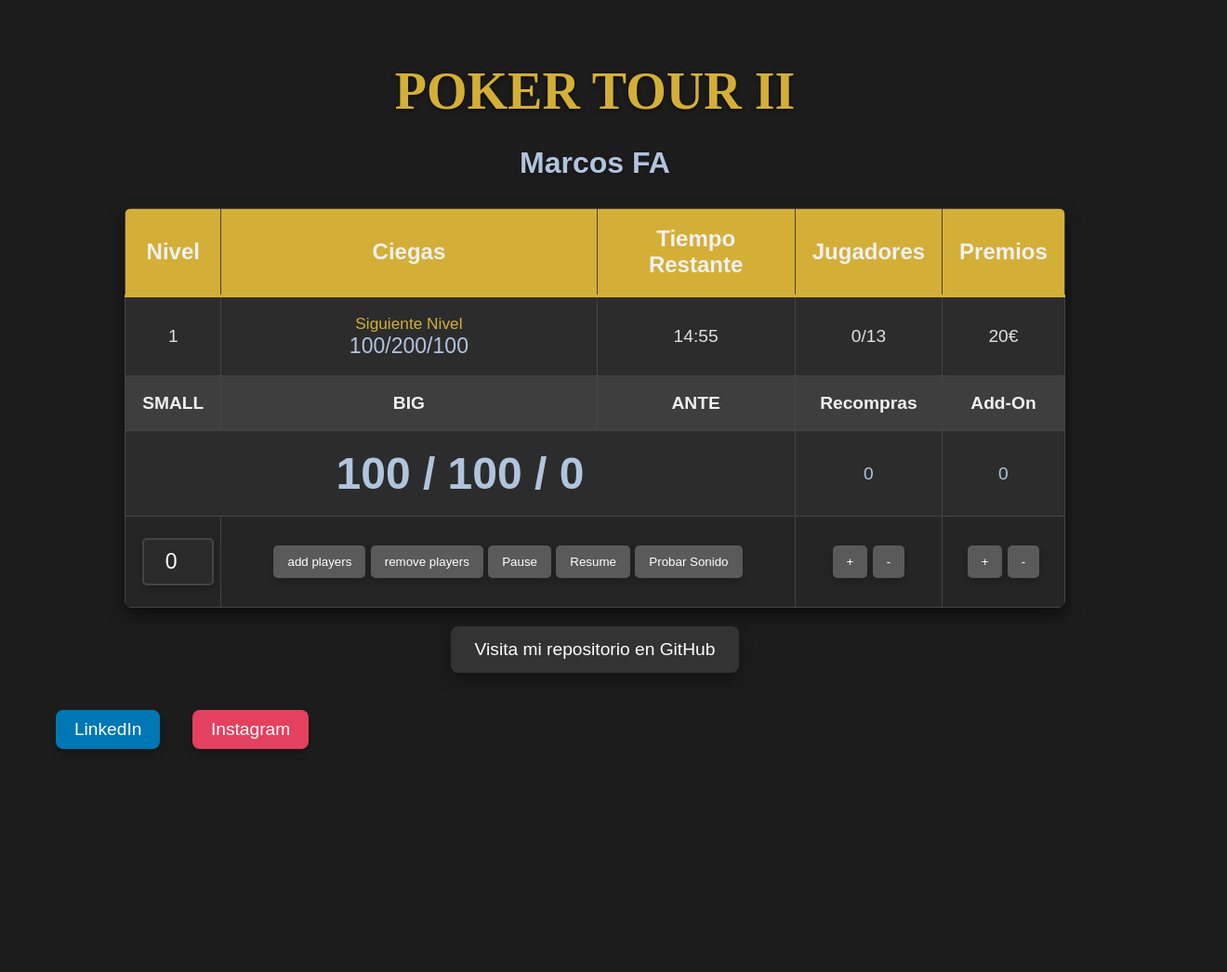
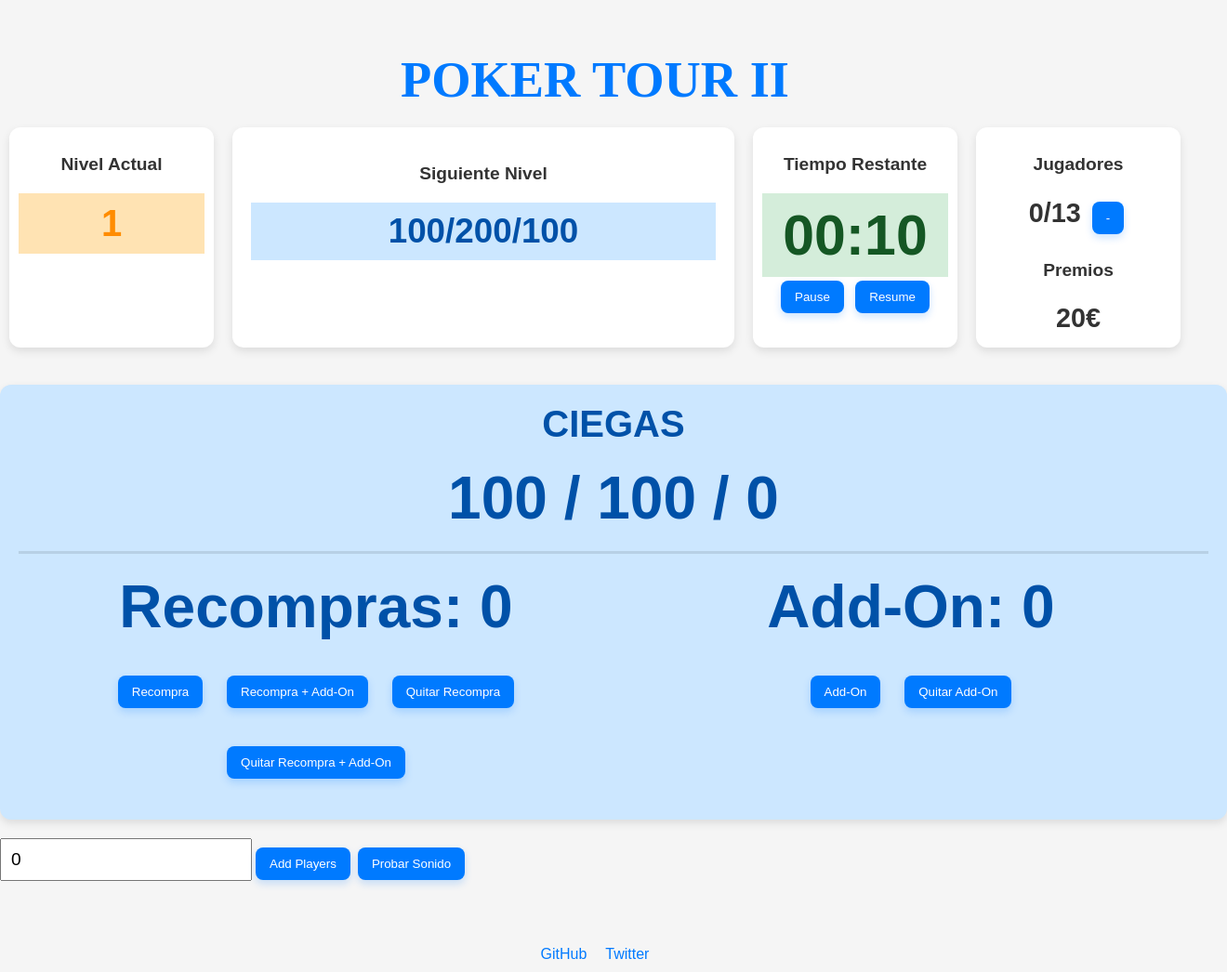
Before and after one commit to marcosfa00/Poker_tour_II, a plain HTML site: page index.html in a window 1280 px wide. Shown: the whole page at 93% size, 1320 px wide, since content can reach past the window. Before the commit the page ends 820 px from the top, so only its background shows below. Drawn offline with nearby package versions, Linux system fonts and the light colour scheme.

Commit message:
Version 2

```diff
--- a/app.js
+++ b/app.js
@@ -40,7 +40,7 @@ new Vue({
             { nivel: 35, small: 200000, big: 400000, ante: 400000 },
             { nivel: 36, small: 250000, big: 500000, ante: 500000 }
         ],
-        tiempoRestante: 15 * 60, // Almacena el tiempo en segundos
+        tiempoRestante: 15 , // Almacena el tiempo en segundos
         smallBlind: 100,
         bigBlind: 100,
         ante: 0, // Inicialmente es igual al valor del big
@@ -82,7 +82,7 @@ new Vue({
         this.smallBlind = this.ciegas[this.nivel - 1].small;
         this.bigBlind = this.ciegas[this.nivel - 1].big;
         this.ante = this.ciegas[this.nivel - 1].ante;
-        this.tiempoRestante = 15 * 60; // Reinicia el temporizador a 15 minutos
+        this.tiempoRestante = 15 ; // Reinicia el temporizador a 15 minutos
 
         // Reproduce el sonido al cambiar de nivel
         const audio = document.getElementById('nivelAudio');
@@ -105,11 +105,25 @@ new Vue({
       this.premios +=5;
       this.jugadores += 1;
     },
+    incrementarRecompras2() {
+      this.recompras += 1;
+      this.premios +=7;
+      this.jugadores += 1;
+      this.addOns +=1;
+    },
     decrementarRecompras() {
       if (this.recompras > 0) {
         this.recompras -= 1;
         this.premios -=5;
         this.jugadores -=1;
+      }
+    },
+    decrementarRecompras2() {
+      if (this.recompras > 0 ) {
+        this.recompras -= 1;
+        this.premios -=7;
+        this.jugadores -=1;
+        this.addOns -=1;
       }
     },
     incrementarAddOn() {
--- a/index.html
+++ b/index.html
@@ -11,70 +11,79 @@
   <div id="app">
     <section>
       <h1>POKER TOUR II</h1>
-      <h2>Marcos FA</h2>
     </section>
 
-    <table>
-      <thead>
-        <tr>
-          <td class="nivel-col">Nivel</td>
-          <td class="ciegas-col">Ciegas</td>
-          <td>Tiempo Restante</td>
-          <td>Jugadores</td>
-          <td>Premios</td>
-        </tr>
-        <tr>
-          <td>{{ nivel }}</td>
-          <td>
-            <span>Siguiente Nivel</span>
+    <div class="cards-container">
+      <div class="card">
+        <h3>Nivel Actual</h3>
+        <div class="nivel-actual">{{ nivel }}</div>
+      </div>
+      <div class="card-next-level">
+        <h3>Siguiente Nivel</h3>
+        <div class="siguiente-nivel">
           <span>{{ siguienteCiegas.small }}/{{ siguienteCiegas.big }}/{{ siguienteCiegas.ante }}</span>
-          </td>
-          <td>{{ tiempoFormateado }}</td>
-          <td>{{ jugadores }}/{{ maxJugadores }}</td>
-          <td>{{ premios }}€</td>
-        </tr>
-        <tr>
-          <td>SMALL</td>
-          <td>BIG</td>
-          <td>ANTE</td>
-          <td>Recompras</td>
-          <td>Add-On</td>
-        </tr>
-        <tr>
-          <td colspan="3" class="highlight">{{ smallBlind }} / {{ bigBlind }} / {{ ante }} </td>
-          <td>{{ recompras }}</td>
-          <td>{{ addOns }}</td>
-        </tr>
-        <tr>
-          <td>
-            <input type="number" v-model.number="jugadoresInput" placeholder="Nº jugadores" class="input-players">
-          </td>
-          <td colspan="2">
-            <input type="button" value="add players" @click="addJugadores">
-            <input type="button" value="remove players" @click="removeJugadores">
+        </div>
+      </div>
+      <div class="card">
+        <h3>Tiempo Restante</h3>
+        <div class="reloj">{{ tiempoFormateado }}</div>
+        <div class="button-group">
           <input type="button" value="Pause" @click="pausarTemporizador">
           <input type="button" value="Resume" @click="reanudarTemporizador">
-            <input type="button" value="Probar Sonido" @click="probarAudio">
-          </td>
-          <td class="recompra">
-            <input type="button" value="+" @click="incrementarRecompras">
-            <input type="button" value="-" @click="decrementarRecompras">
-          </td>
-          <td class="add_on">
-            <input type="button" value="+" @click="incrementarAddOn">
-            <input type="button" value="-" @click="decrementarAddOn">
-          </td>
-        </tr>
-      </thead>
-    </table>
-    <div class="github-container">
-      <a href="https://github.com/marcosfa00/Poker_tour_II" class="github-link">Visita mi repositorio en GitHub</a>
+      </div>
+      </div>
+      <div class="card">
+        <h3>Jugadores</h3>
+        <div class="jugadores-premios">
+          <div>{{ jugadores }}/{{ maxJugadores }}
+            <input type="button" value="-" @click="removeJugadores">
+          </div>
+        </div>
+        <h3>Premios</h3>
+        <div class="jugadores-premios">
+          <div>{{ premios }}€</div>
+        </div>
+      </div>
     </div>
 
-  <div class="social-media"></div>
-    <a href="https://www.linkedin.com/in/marcosfavendano/" target="_blank" class="social-link linkedin">LinkedIn</a>
-    <a href="https://www.instagram.com/marcosfa_" target="_blank" class="social-link instagram">Instagram</a>
+    <div class="table-container">
+      <h3>CIEGAS</h3>
+      <div class="row">
+        <div class="col">{{ smallBlind }} / {{ bigBlind }} / {{ ante }}</div>
       </div>
+      <div class="row">
+        <div class="col">Recompras: {{ recompras }}
+          <div class="button-group">
+            <input type="button" value="Recompra" @click="incrementarRecompras">
+            <input type="button" value="Recompra + Add-On" @click="incrementarRecompras2">
+            <input type="button" value="Quitar Recompra" @click="decrementarRecompras">
+            <input type="button" value="Quitar Recompra + Add-On" @click="decrementarRecompras2">
+        </div>
+        </div>
+        <div class="col">Add-On: {{ addOns }}
+          <div class="button-group">
+            <input type="button" value="Add-On" @click="incrementarAddOn">
+            <input type="button" value="Quitar Add-On" @click="decrementarAddOn">
+        </div>
+        </div>
+      </div>
+    </div>
+
+    <div class="input-container">
+      <input type="number" v-model.number="jugadoresInput" placeholder="Nº jugadores" class="input-players">
+
+
+              <input type="button" value="Add Players" @click="addJugadores">
+              <input type="button" value="Probar Sonido" @click="probarAudio">
+
+      </div>
+  </div>
+    <footer>
+      <div class="social-media">
+        <a class="github-link" href="https://github.com/tu-github" target="_blank">GitHub</a>
+        <a class="social-link" href="https://twitter.com/tu-twitter" target="_blank">Twitter</a>
+      </div>
+    </footer>
   </div>
 
   <script src="app.js"></script>
--- a/style.css
+++ b/style.css
@@ -1,8 +1,8 @@
 /* Estilo general */
 body {
     font-family: 'Arial', sans-serif;
-    background-color: #1c1c1c; /* Fondo oscuro elegante */
-    color: #e0e0e0; /* Color de texto suave */
+    background-color: #f5f5f5;
+    color: #333;
     margin: 0;
     padding: 0;
     display: flex;
@@ -10,221 +10,179 @@ body {
     justify-content: flex-start;
     align-items: center;
     height: 100vh;
-    padding-top: 20px;
+    padding-top: 10px;
 }
 
 section {
-    margin-bottom: 30px;
-    text-align: center; /* Centrar el contenido de la sección */
+    margin-bottom: 10px;
+    text-align: center;
 }
 
 h1 {
-    font-family: 'Academy Engraved LET', serif; /* Usando la fuente Academy Engraved LET */
-    font-size: 3.5em; /* Aumentar el tamaño de la fuente */
-    color: #d4af37; /* Dorado más suave */
-    text-shadow: 0 2px 5px rgba(0, 0, 0, 0.5);
+    font-family: 'Academy Engraved LET', serif;
+    font-size: 3.4em;
+    color: #007aff;
+    margin-bottom: 0;
+    padding: 0;
+}
+
+h3 {
+    font-size: 1.2em;
+}
+
+/* Estilo de las tarjetas */
+.cards-container {
+    display: flex;
+    flex-wrap: wrap;
+    justify-content: center;
+    margin-bottom: 30px;
+}
+
+.card {
+    background-color: #ffffff;
+    border-radius: 12px;
+    box-shadow: 0 4px 10px rgba(0, 0, 0, 0.1);
+    margin: 10px;
+    padding: 10px;
+    width: 200px;
+    text-align: center;
+}
+
+.card-next-level {
+    align-items: center;
+    background-color: #ffffff;
+    border-radius: 12px;
+    box-shadow: 0 4px 10px rgba(0, 0, 0, 0.1);
+    margin: 10px;
+    padding: 20px;
+    width: 500px;
+    text-align: center;
+}
+
+.nivel-actual {
+    background-color: #ffe3b3;
+    color: #ff8c00;
+    font-size: 2.5em;
+    font-weight: bold;
+    padding: 10px;
+}
+
+.siguiente-nivel {
+    text-align: center;
+    align-items: center;
+    background-color: #cce7ff;
+    color: #0051a8;
+    font-size: 2.3em;
+    font-weight: bold;
+    padding: 10px;
+    width: 500px;
+    min-width: 500px;
+    overflow: hidden;
+    text-overflow: ellipsis;
+    white-space: nowrap;
+    box-sizing: border-box;
+}
+
+.reloj {
+    background-color: #d4edda;
+    color: #155724;
+    font-size: 3.8em;
+    font-weight: bolder;
+    padding: 10px;
+}
+
+.jugadores-premios {
+    font-size: 1.8em;
+    font-weight: bolder;
+    padding: 5px;
+    align-items: center;
+    text-align: center;
+}
+
+/* Estilo de la sección de ciegas y recompras */
+.table-container {
+    background-color: #cce7ff;
+    border-radius: 12px;
+    padding: 20px;
+    margin-bottom: 20px;
+    width: 100%;
+    color: #0051a8;
+    box-shadow: 0 4px 10px rgba(0, 0, 0, 0.1);
+    text-align: center;
+}
+
+.table-container h3 {
+    font-size: 2.5em;
+    text-align: center;
+   margin: 0;
+    color: #0051a8;
+    padding: 0;
+}
+
+.row {
+    display: flex;
+    justify-content: space-between;
+    padding: 15px 0;
+    border-bottom: 3px solid rgba(0, 0, 0, 0.1);
+}
+
+.col {
+    flex: 1;
+    text-align: center;
+    font-size: 4em;
+    font-weight: bold;
+    padding: 5px 0;
+}
+
+/* Elimina la línea inferior en el último row */
+.row:last-child {
+    border-bottom: none;
+}
+
+/* Estilo de los inputs y botones */
+.input-container {
+    display: flex;
+    flex-direction: row;
+    align-items: center;
+    margin-bottom: 30px;
+}
+
+.input-players {
+    padding: 10px;
+    font-size: 1.2em;
     margin-bottom: 10px;
 }
 
-h2 {
-    font-size: 2em;
-    color: #b0c4de; /* Azul suave */
-    text-shadow: 0 1px 3px rgba(0, 0, 0, 0.3);
-    margin-bottom: 30px;
-}
 
-/* Estilo de la tabla */
-table {
-    width: 85%;
-    margin: 0 auto;
-    border-collapse: collapse;
-    background-color: #2a2a2a;
-    box-shadow: 0 8px 16px rgba(0, 0, 0, 0.5);
+
+
+/* Botones */
+input[type="button"] {
+    margin: 4px;
+    padding: 10px 15px;
+    border: none;
     border-radius: 8px;
-    overflow: hidden;
-}
-
-/* Ajustar ancho de las columnas */
-.nivel-col {
-    width: 10%; /* Más estrecha */
-}
-
-.ciegas-col {
-    width: 40%; /* Más ancha */
-}
-
-table td {
-    padding: 18px;
-    text-align: center;
-    border: 1px solid #444;
-    font-size: 1.2em;
-}
-
-/* Estilo de las filas */
-table tr:nth-child(odd) {
-    background-color: #252525; /* Fondo de fila alterno */
-}
-
-table tr:nth-child(even) {
-    background-color: #2c2c2c; /* Fondo de fila alterno */
-}
-
-/* Estilo de las celdas */
-table td span:first-child {
-    display: block;
-    font-size: 0.9em;
-    color: #d4af37; /* Dorado suave */
-}
-
-table td span:last-child {
-    font-size: 1.2em;
-    color: #b0c4de; /* Azul suave */
-}
-
-/* Estilo de las celdas numéricas de small, big y ante */
-table tr:nth-child(4) td {
-    color: #b0c4de; /* Azul suave */
-}
-
-/* Estilo de las celdas de cabecera */
-table tr:first-child td {
-    font-size: 1.5em;
-    font-weight: bold;
-    color: #f0f0f0;
-    background-color: #d4af37; /* Dorado más suave */
-    border-bottom: 3px solid #d4af37; /* Línea inferior dorada */
-}
-
-/* Estilo de las celdas del header de pequeñas/big/ante */
-table tr:nth-child(3) td {
-    background-color: #3e3e3e; /* Fondo suave para destacar */
-    font-weight: bold;
-    color: #f0f0f0; /* Color de texto suave */
-}
-.highlight{
-    font-size: xxx-large;
-    font-weight: bolder;
-}
-
-/* Estilo de botones */
-input[type="button"] {
-    padding: 10px 15px;
-    margin: 5px 0;
-    border: none;
-    border-radius: 5px;
-    background-color: #5a5a5a; /* Fondo de botón suave */
+    background-color: #007aff;
     color: #fff;
     cursor: pointer;
-    box-shadow: 0 4px 8px rgba(0, 0, 0, 0.2);
+    box-shadow: 0 4px 8px rgba(0, 122, 255, 0.2);
     transition: background-color 0.3s ease, transform 0.2s ease;
 }
 
 input[type="button"]:hover {
-    background-color: #666; /* Color más oscuro al pasar el ratón */
+    background-color: #0051a8;
     transform: translateY(-2px);
 }
 
-/* Estilo hover
-table tr:hover {
-    background-color: #444;
-    transition: background-color 0.3s ease;
-}*/
+/* Estilo de enlaces */
+.github-link, .social-link {
+    margin: 10px;
+    text-decoration: none;
+    color: #007aff;
+}
 
-
-/* Estilo para el input de jugadores */
-.input-players {
-    width: 80%; /* Asegurar que ocupe todo el espacio disponible */
-    padding: 10px;
-    margin: 5px 0;
-    border: 2px solid #444;
-    border-radius: 5px;
-    background-color: #2a2a2a; /* Fondo oscuro */
-    color: #fff; /* Color del texto */
-    font-size: 1.2em;
-    text-align: center; /* Alinear el texto al centro */
-    box-shadow: 0 4px 8px rgba(0, 0, 0, 0.2); /* Sombra similar a los botones */
-    transition: border-color 0.3s ease, transform 0.2s ease;
-  }
-
-  .input-players:focus {
-    border-color: #d4af37; /* Destacar el borde en dorado cuando esté enfocado */
-    outline: none; /* Eliminar el contorno por defecto */
-    transform: translateY(-2px); /* Efecto de "levantar" el input cuando está activo */
-  }
-
-  .input-players::placeholder {
-    color: #888; /* Color del texto del placeholder */
-    font-style: italic; /* Estilo del texto del placeholder */
-  }
-
-/* Contenedor para centrar el enlace */
-.github-container {
+.social-media {
     display: flex;
     justify-content: center;
     margin-top: 20px;
 }
-
-/* Estilo del enlace (mantener el anterior) */
-.github-link {
-    display: inline-block;
-    padding: 12px 24px;
-    font-size: 1.2em;
-    color: #fff;
-    background-color: #333;
-    border: 2px solid #333;
-    border-radius: 8px;
-    text-decoration: none;
-    transition: background-color 0.3s ease, transform 0.2s ease;
-    font-family: 'Arial', sans-serif;
-    box-shadow: 0 8px 16px rgba(0, 0, 0, 0.3);
-}
-
-.github-link:hover {
-    background-color: #555;
-    transform: scale(1.05);
-}
-
-.github-link:active {
-    background-color: #222;
-    transform: scale(0.98);
-}
-
-/* Contenedor para centrar las redes sociales */
-.social-media {
-    text-align: center;
-    margin-top: 40px;
-}
-
-/* Estilo para los enlaces de redes sociales */
-.social-link {
-    display: inline-block;
-    margin: 0 15px;
-    padding: 10px 20px;
-    font-size: 1.2em;
-    color: #fff;
-    text-decoration: none;
-    border-radius: 8px;
-    transition: background-color 0.3s ease, transform 0.2s ease;
-    box-shadow: 0 4px 8px rgba(0, 0, 0, 0.2);
-    font-family: 'Arial', sans-serif;
-}
-
-/* Estilos específicos para LinkedIn */
-.linkedin {
-    background-color: #0077b5; /* Color típico de LinkedIn */
-}
-
-.linkedin:hover {
-    background-color: #005582;
-    transform: scale(1.05);
-}
-
-/* Estilos específicos para Instagram */
-.instagram {
-    background-color: #e4405f; /* Color típico de Instagram */
-}
-
-.instagram:hover {
-    background-color: #c32f44;
-    transform: scale(1.05);
-}
```
Lines whose indentation alone changed are shown as unchanged.
